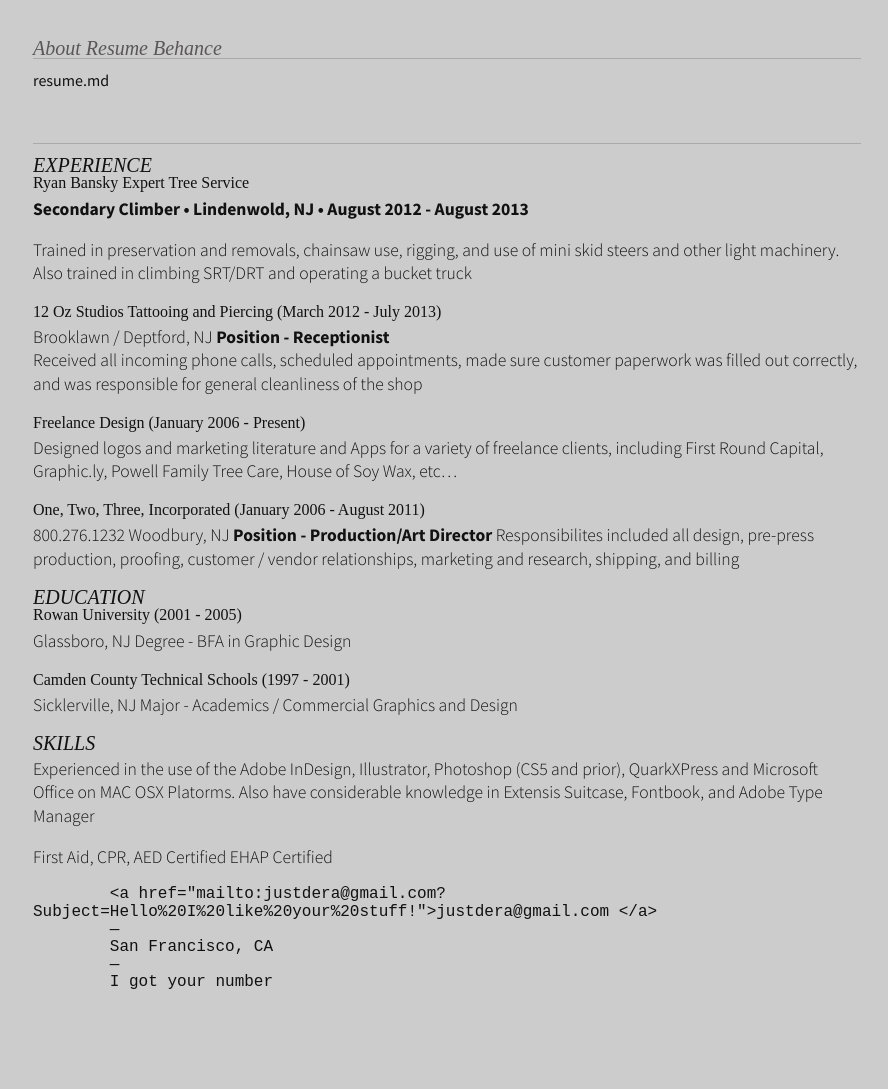
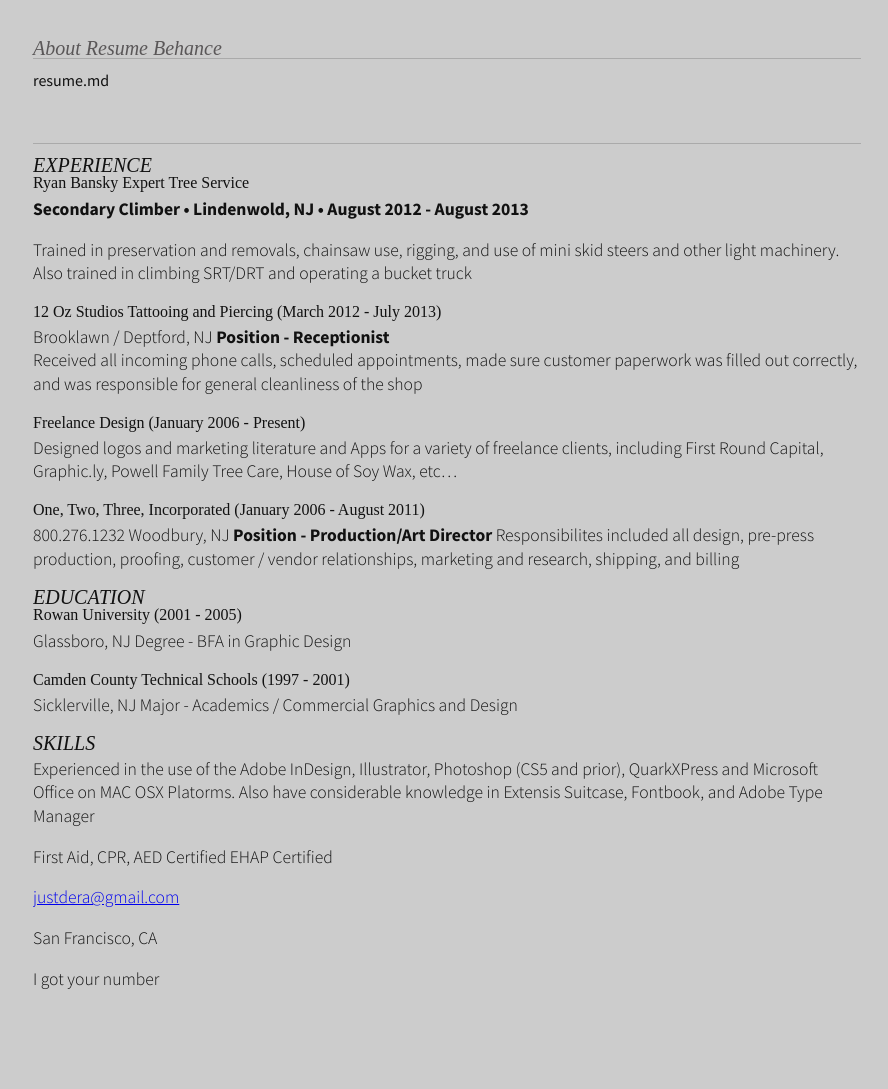
Before and after one commit to derakicksyou/derakicksyou.github.io, a Jekyll site: the page built from resume.md, in a window 1280 px wide. Shown: the whole page, without its empty margins (193-1081 px from the left). Built offline with Jekyll 4.4.1, drawn with Linux system fonts in a browser that asks for light colours; Markdown is read by kramdown in place of the engine named in the settings; comment, search, counter and statistics services are not loaded.

Commit message:
Update resume.md

```diff
--- a/resume.md
+++ b/resume.md
@@ -44,8 +44,8 @@ Experienced in the use of the Adobe InDesign, Illustrator, Photoshop (CS5 and pr
 First Aid, CPR, AED Certified
 EHAP Certified
 
-		<a href="mailto:{{ page.email }}?Subject=Hello%20I%20like%20your%20stuff!">{{ page.email }} </a>
-		—
-		{{ page.location }}
-		—
-		{{ page.number }}
+<a href="mailto:{{ page.email }}?Subject=Hello%20I%20like%20your%20stuff!">{{ page.email }} </a>
+
+{{ page.location }}
+
+{{ page.number }}
```
